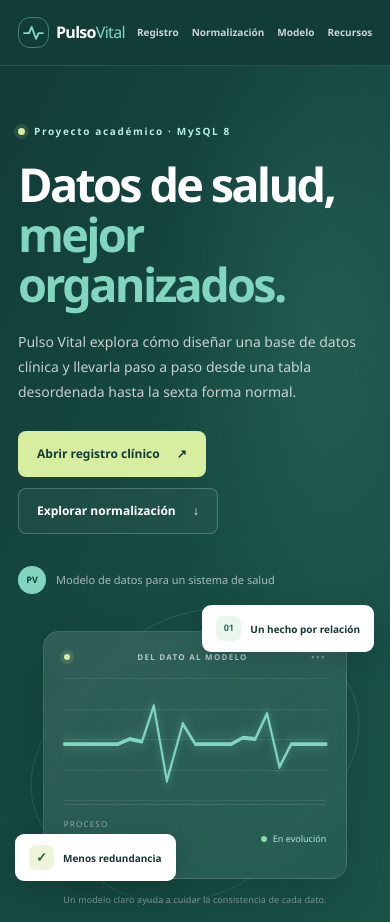
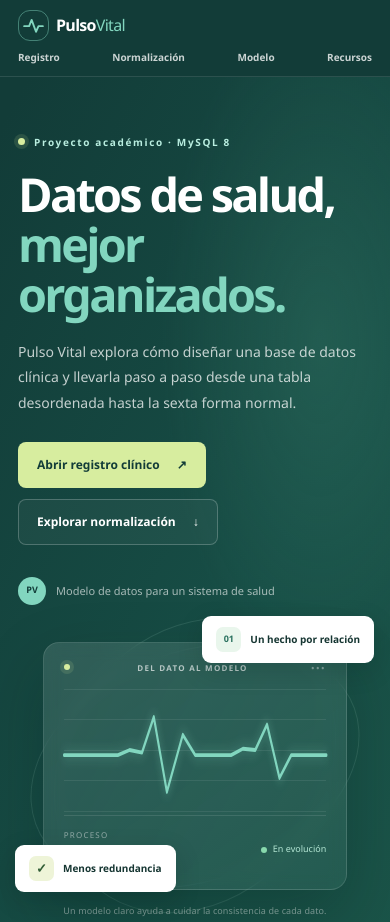
Before and after one commit to Cristian15388/Pulso-vital, a website: page web/index.html in a window 390 px wide. Shown: the top 922 px of the page. Drawn offline with Linux system fonts and the light colour scheme.

Commit message:
Make clinic pages responsive
Co-authored-by: Copilot <223556219+Copilot@users.noreply.github.com>

```diff
--- a/web/gestion.css
+++ b/web/gestion.css
@@ -13,7 +13,6 @@
 * { box-sizing: border-box; }
 
 body {
-  min-width: 320px;
   min-height: 100vh;
   margin: 0;
   color: var(--ink);
@@ -201,6 +200,7 @@ button:focus-visible, a:focus-visible, input:focus-visible, select:focus-visible
 }
 
 @media (max-width: 420px) {
+  .app-header { padding-right: 12px; padding-left: 12px; }
   .back-link { display: none; }
   .local-badge { font-size: 9px; }
   .page-heading h1 { font-size: 29px; }
--- a/web/styles.css
+++ b/web/styles.css
@@ -1384,7 +1384,10 @@ h2 span {
 
   .header-inner {
     min-height: 65px;
-    gap: 12px;
+    flex-wrap: wrap;
+    gap: 8px 12px;
+    padding-top: 10px;
+    padding-bottom: 10px;
   }
 
   .brand {
@@ -1398,7 +1401,10 @@ h2 span {
   }
 
   .main-nav {
-    gap: 13px;
+    flex: 1 0 100%;
+    order: 1;
+    justify-content: space-between;
+    gap: 8px;
   }
 
   .main-nav a {
```
